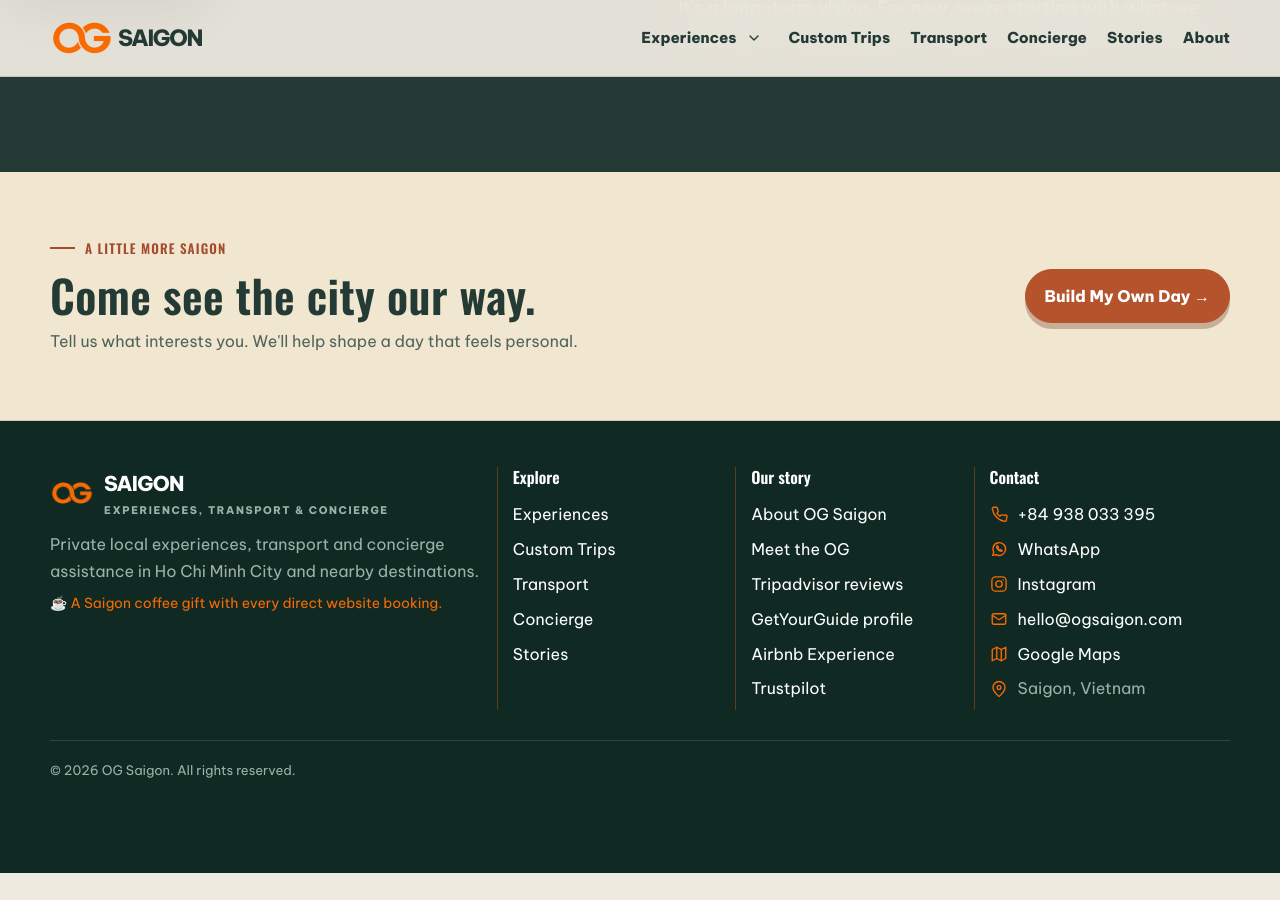
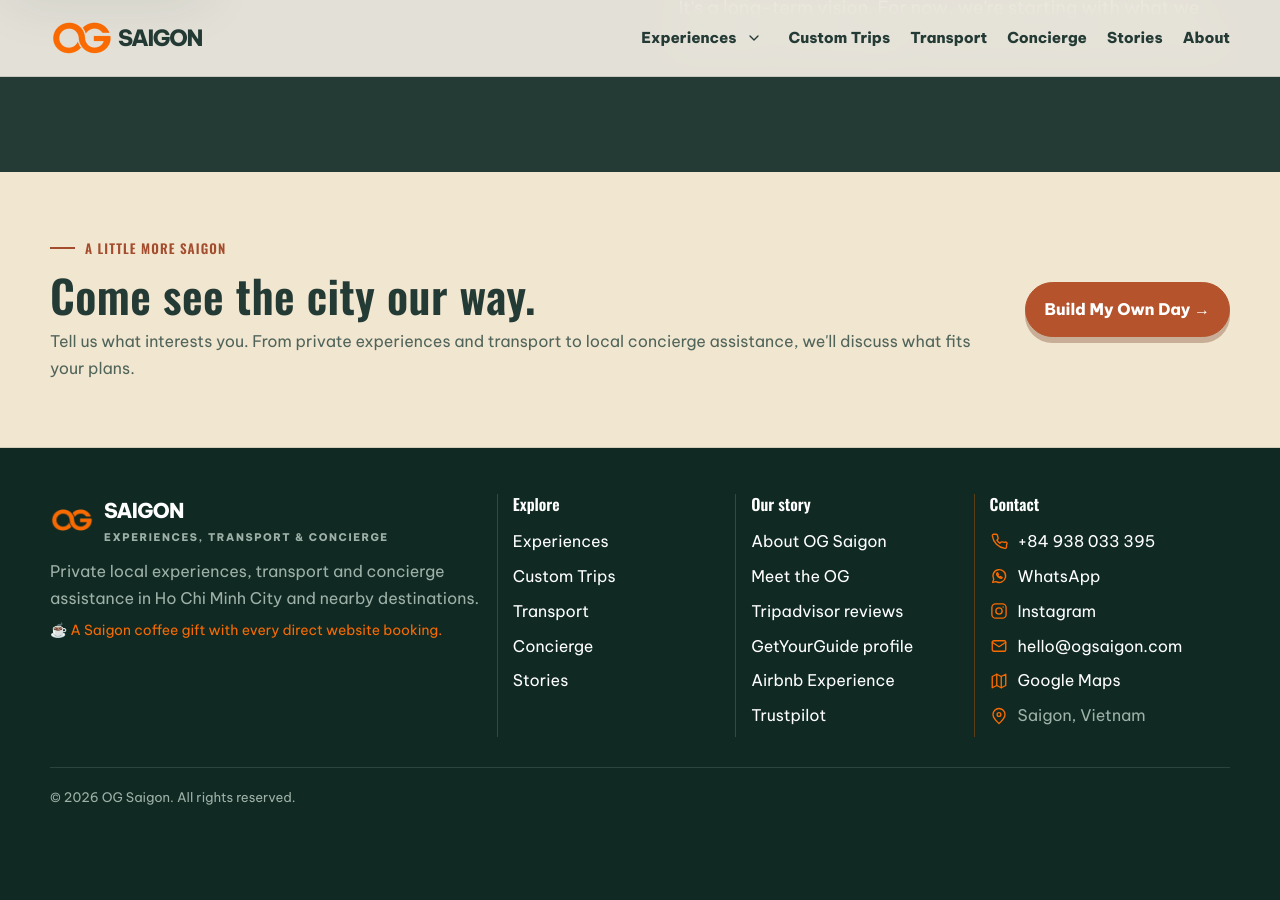
Before and after one commit to DSG2025/DSG2025.github.io, a Jekyll site: the page built from about/index.html, in a window 1280 px wide and 900 px high, scrolled down 3392 px. Built offline with Jekyll 4.4.1, drawn with Linux system fonts in a browser that asks for light colours; some web fonts are replaced; before the commit the page ends 4265 px from its top, so only the background shows below that.

Commit message:
Clarify local hosting and service connections: about/index.html

```diff
--- a/about/index.html
+++ b/about/index.html
@@ -105,7 +105,7 @@ layout: null
 </section>
 <section class="about-v3-outro" aria-labelledby="about-outro-heading">
   <div class="wrap about-v3-outro-grid">
-    <div><div class="about-v3-kicker">A little more Saigon</div><h2 id="about-outro-heading">Come see the city our way.</h2><p>Tell us what interests you. We'll help shape a day that feels personal.</p></div>
+    <div><div class="about-v3-kicker">A little more Saigon</div><h2 id="about-outro-heading">Come see the city our way.</h2><p>Tell us what interests you. From <a href="/experiences/">private experiences</a> and <a href="/transport/">transport</a> to <a href="/concierge/">local concierge assistance</a>, we'll discuss what fits your plans.</p></div>
     <a class="btn primary" href="/custom-trip/#trip-builder">Build My Own Day →</a>
   </div>
 </section>
```
